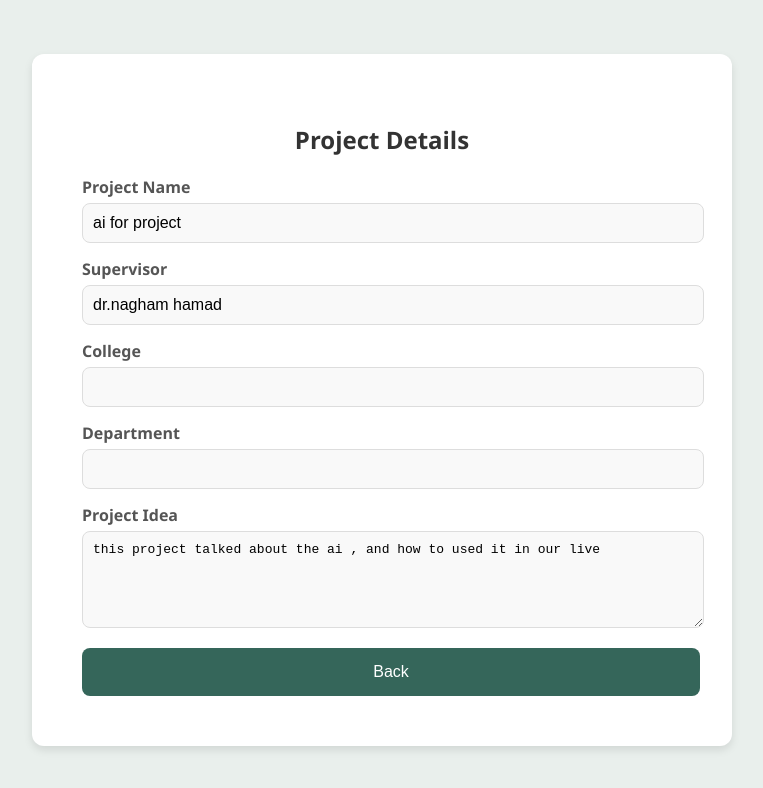
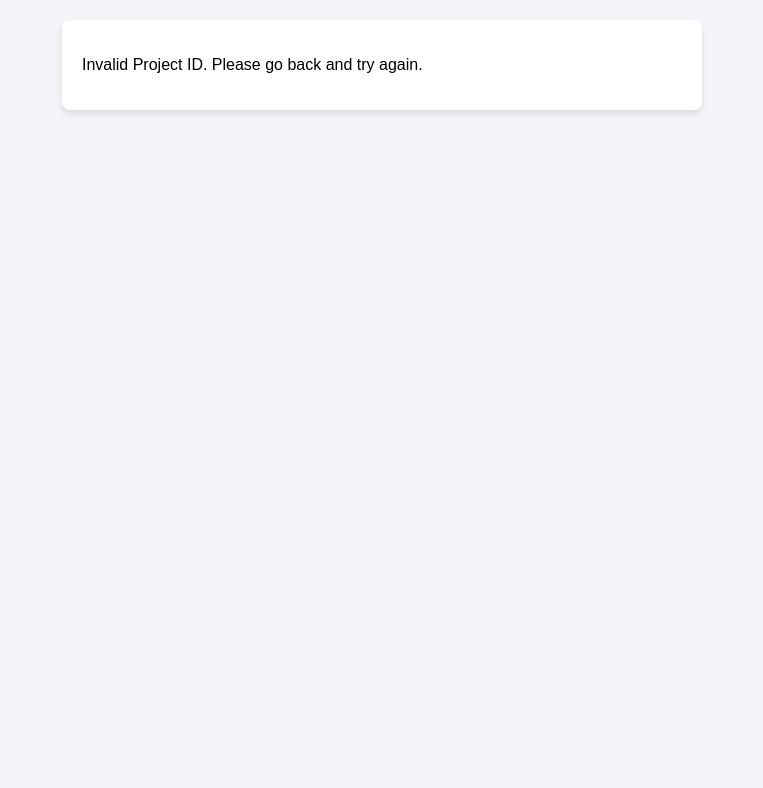
Before and after one commit to danabadarneh/Graduation-project-frontend, a plain HTML site: page Graduation project frontend/add projects admin/details.html in a window 1280 px wide. Shown: the whole page, without its empty margins (258-1021 px from the left). Drawn offline with Linux system fonts and the light colour scheme.

Commit message:
Add project details logic

```diff
--- a/Graduation project frontend/add projects admin/details.html
+++ b/Graduation project frontend/add projects admin/details.html
@@ -7,137 +7,68 @@
     <title>Project Details</title>
     <style>
         body {
-            font-family: 'Segoe UI', Tahoma, Geneva, Verdana, sans-serif;
-            background-color: #E9EFEC;
+            font-family: Arial, sans-serif;
             margin: 0;
-            padding: 0;
-            display: flex;
-            justify-content: center;
-            align-items: center;
-            height: 100vh;
+            padding: 20px;
+            background-color: #f4f4f9;
         }
 
-        form {
-            width: 95%;
+        .container {
             max-width: 600px;
-            background-color: #fff;
-            padding: 50px;
-            border-radius: 12px;
-            box-shadow: 0 4px 8px rgba(0, 0, 0, 0.1);
-            width: 1700px;
+            margin: 0 auto;
+            padding: 20px;
+            background: white;
+            box-shadow: 0 4px 6px rgba(0, 0, 0, 0.1);
+            border-radius: 8px;
         }
 
-        form h2 {
+        h1 {
             text-align: center;
             margin-bottom: 20px;
-            font-size: 1.5em;
             color: #333;
         }
 
-        form label {
+        .detail {
+            margin-bottom: 15px;
+        }
+
+        .detail label {
             font-weight: bold;
             color: #555;
-            display: block;
-            margin-bottom: 5px;
         }
 
-        form input,
-        form textarea {
-            width: 100%;
+        .detail p {
+            margin: 5px 0 0;
             padding: 10px;
-            margin-bottom: 15px;
+            background: #f9f9f9;
+            border-radius: 4px;
             border: 1px solid #ddd;
-            border-radius: 8px;
-            font-size: 1em;
-            background-color: #f9f9f9;
-            transition: background-color 0.3s ease, border 0.3s ease;
         }
 
-        form input:focus,
-        form textarea:focus {
-            border: 1px solid #35665a;
-            background-color: #ffffff;
-            outline: none;
+        .back-btn {
+            display: block;
+            width: 100%;
+            text-align: center;
+            padding: 10px;
+            background: #35665a;
+            color: white;
+            text-decoration: none;
+            border-radius: 4px;
+            margin-top: 20px;
         }
 
-        form button {
-            width: 103%;
-            padding: 15px;
-            background-color: #35665a;
-            color: #fff;
-            border: none;
-            border-radius: 8px;
-            font-size: 1em;
-            cursor: pointer;
-            transition: background-color 0.3s ease;
-        }
-
-        form button:hover {
-            background-color: #35665a;
-        }
-
-        form button:active {
-            transform: scale(.99);
+        .back-btn:hover {
+            background: #2a5248;
         }
     </style>
-    <script>
-        function getQueryParams() {
-            const params = new URLSearchParams(window.location.search);
-            return {
-                projectName: params.get('projectName'),
-                supervisor: params.get('supervisor'),
-                college: params.get('college'),
-                department: params.get('department'),
-                projectIdea: params.get('projectIdea')
-            };
-        }
 
-        window.onload = () => {
-            const { projectName, supervisor, college, department, projectIdea } = getQueryParams();
-            document.getElementById('projectName').value = projectName || 'ai for project';
-            document.getElementById('supervisor').value = supervisor || 'dr.nagham hamad';
-            document.getElementById('college').value = college || '';
-            document.getElementById('department').value = department || '';
-            document.getElementById('projectIdea').value = projectIdea || 'this project talked about the ai , and how to used it in our live ';
-        };
-        function navigateToIndex() {
-            // Show the loader
-            const loader = document.getElementById('loader');
-            loader.classList.add('active');
-
-            // Navigate to index.html after a small delay
-            setTimeout(() => {
-                window.location.href = "index.html"; // Replace with the correct path if needed
-            }, 500); // Adjust the delay as needed
-        }
-
-
-    </script>
 </head>
 
 <body>
-    <form>
-        <h2>Project Details</h2>
-        <label for="projectName">Project Name</label>
-        <input type="text" id="projectName" name="projectName" readonly>
+    <div class="container">
+        <p>Loading project details...</p>
+    </div>
+    <script src="details.js"></script>
+</body>
 
-        <label for="supervisor">Supervisor</label>
-        <input type="text" id="supervisor" name="supervisor" readonly>
-
-        <label for="college">College</label>
-        <input type="text" id="college" name="college" readonly>
-
-        <label for="department">Department</label>
-        <input type="text" id="department" name="department" readonly>
-
-        <label for="projectIdea">Project Idea</label>
-        <textarea id="projectIdea" name="projectIdea" rows="5" readonly></textarea>
-
-        <button type="button" onclick="navigateToIndex()">Back</button>
-
-        <div class="loader" id="loader">
-            <div class="spinner"></div>
-        </div>
-    </form>
-</body>
 </html>
--- /dev/null
+++ b/Graduation project frontend/add projects admin/details.js
@@ -0,0 +1,67 @@
+
+// Extract projectId from the URL
+function getProjectId() {
+    const params = new URLSearchParams(window.location.search);
+    return params.get("projectId");
+}
+
+// Fetch and display project details
+document.addEventListener("DOMContentLoaded", () => {
+    const projectId = getProjectId();
+    const container = document.querySelector(".container");
+
+    if (!projectId) {
+        container.innerHTML = "<p>Invalid Project ID. Please go back and try again.</p>";
+        return;
+    }
+
+    fetch(`http://localhost:4000/Projects/getProject/${projectId}`)
+        .then((response) => {
+            if (!response.ok) {
+                throw new Error(`HTTP error! Status: ${response.status}`);
+            }
+            return response.json();
+        })
+        .then((data) => {
+            const project = data.project;
+
+            // Populate the page with project details
+            container.innerHTML = `
+                <h1>${project.projectName}</h1>
+                <div class="detail">
+                    <label>Supervisor:</label>
+                    <p>${project.supervisor?.supervisorName || "N/A"}</p>
+                </div>
+                <div class="detail">
+                    <label>College:</label>
+                    <p>${project.college.collegeName}</p>
+                </div>
+                <div class="detail">
+                    <label>Department:</label>
+                    <p>${project.department.departmentName}</p>
+                </div>
+                <div class="detail">
+                    <label>Project Idea:</label>
+                    <p>${project.projectIdea}</p>
+                </div>
+                <div class="detail">
+                    <label>Project File:</label>
+                    <p>
+                        ${
+                            project.projectFile
+                                ? `<a href="http://localhost:4000/${project.projectFile.replace(
+                                      /\\/g,
+                                      "/"
+                                  )}" target="_blank">${project.projectName}</a>`
+                                : "No file uploaded."
+                        }
+                    </p>
+                </div>
+                <a href="index.html" class="back-btn">Back to Projects</a>
+            `;
+        })
+        .catch((error) => {
+            console.error("Error fetching project details:", error);
+            container.innerHTML = `<p>Failed to load project details. Please try again later.</p>`;
+        });
+});
```
Also changed, not shown: Graduation project frontend/add projects admin/view_projects.js (+3 -6 lines).
